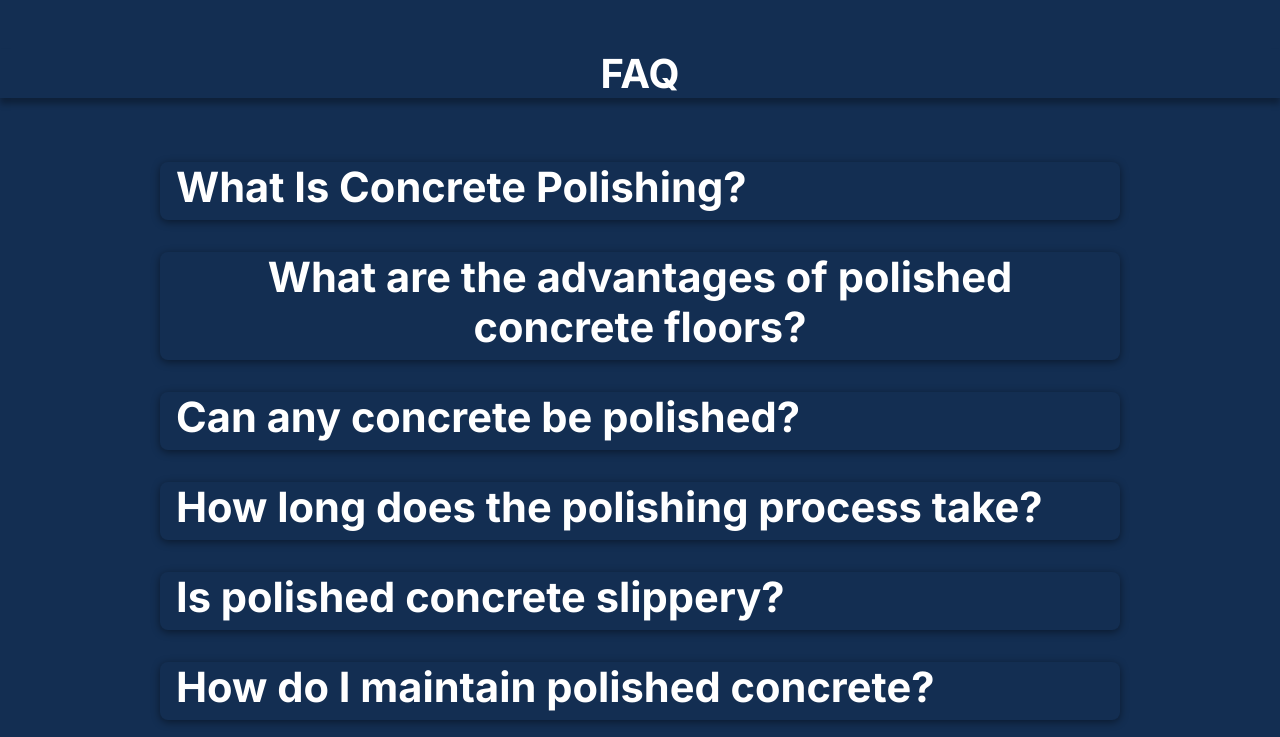
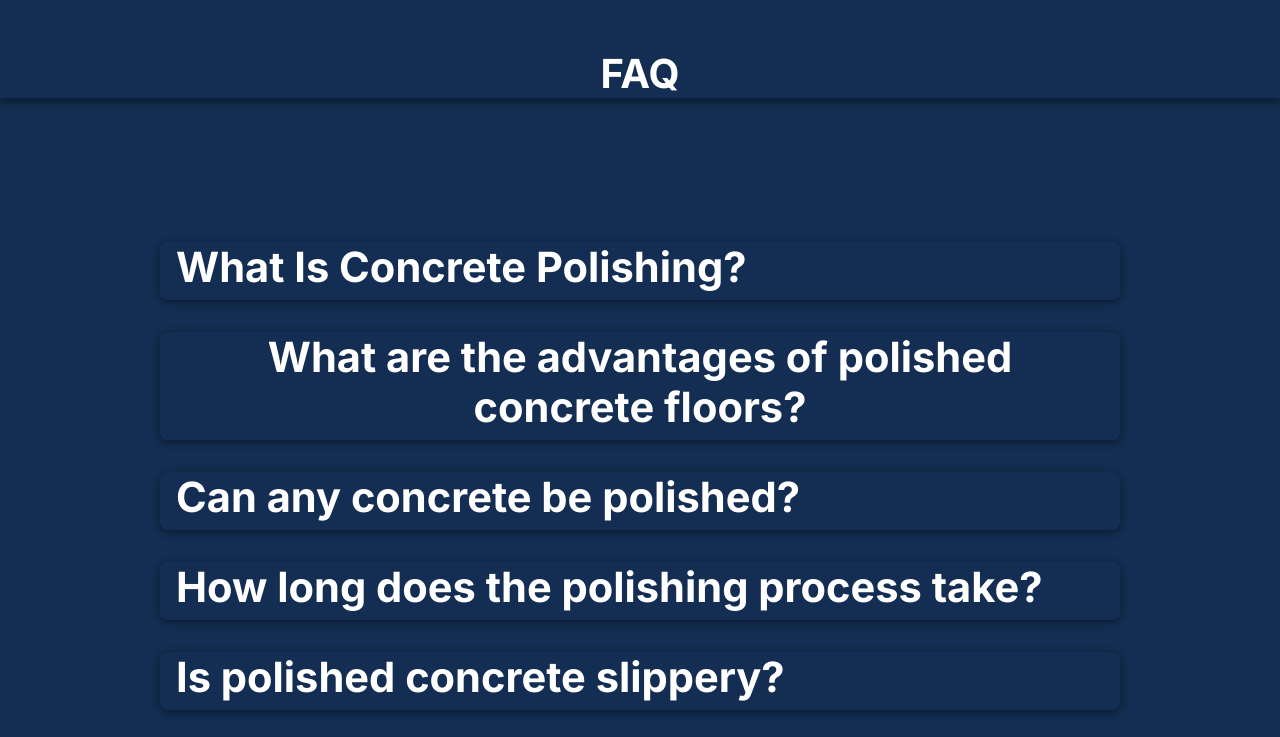
Before and after one commit to TazRezzon/2bros-dcc, a plain HTML site: page faq.html in a window 1280 px wide. Shown: the part 63-800 px from the top of the page. Drawn offline with Linux system fonts and the light colour scheme.

Commit message:
Update faq.css

```diff
--- a/styles/faq.css
+++ b/styles/faq.css
@@ -102,6 +102,13 @@ body::-webkit-scrollbar {
         color: #e2e2e2;
     }
 
+
+    .spacer {
+        padding-top: clamp(1rem, 5vw, 5rem);
+        padding-bottom: clamp(1rem, 1vw, 5rem);
+    }
+
+
   /*sends footer to bootom of the page*/
         .footer-container {
             padding-top: 5rem;
```
